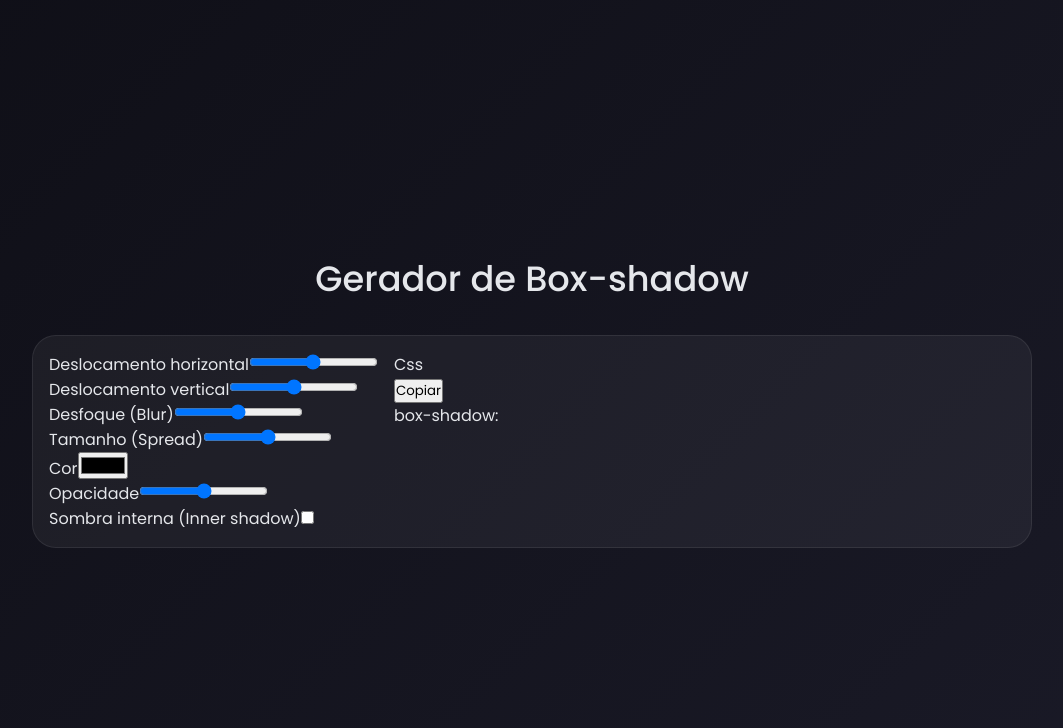
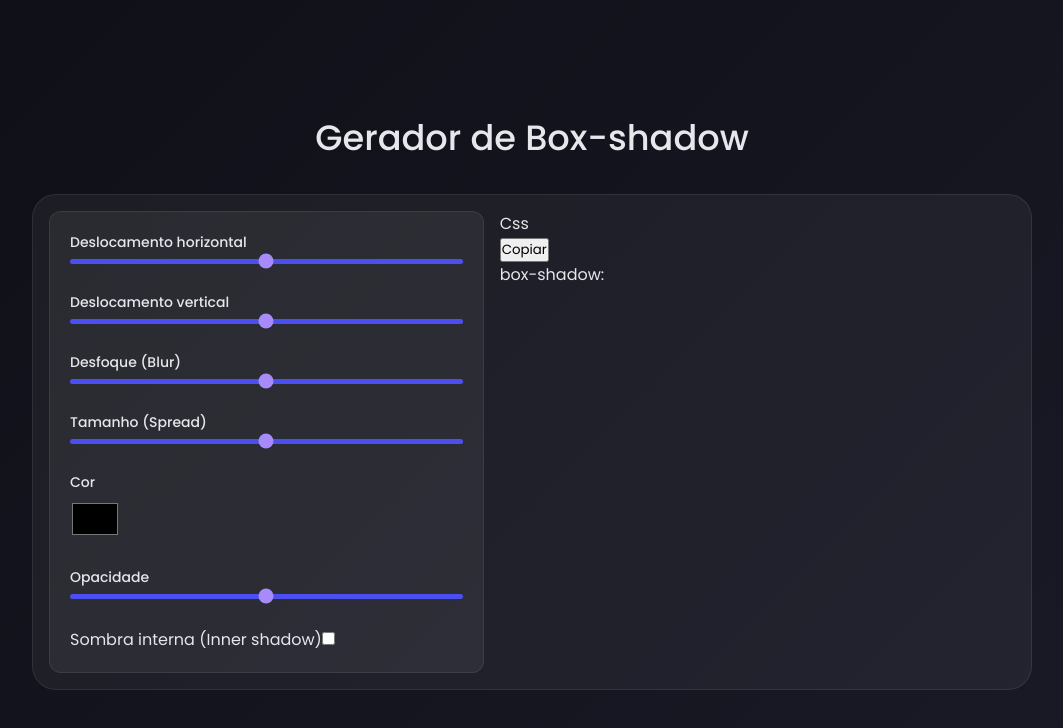
Before and after one commit to JoksLobo/gerador_de_box-Shadow, a Next.js app: page / in a window 1280 px wide. Shown: the top 728 px of the page, without its empty margins (108-1171 px from the left). Built offline with nearby package versions, Linux system fonts and the light colour scheme.

Commit message:
estilização do controls, control-group e inputs

```diff
--- a/src/app/styles.css
+++ b/src/app/styles.css
@@ -29,4 +29,45 @@ h1 {
   gap: 16px;
   border: solid 1px #ffffff14;
   width: 1000px;
+
+  .controls {
+    width: 45%;
+    display: flex;
+    flex-direction: column;
+    gap: 28px;
+    background-color: #ffffff0f;
+    padding: 20px;
+    border-radius: 12px;
+    border: 1px solid #ffffff14;
+
+    .control-group {
+      display: flex;
+      flex-direction: column;
+      gap: 6px;
+
+      label {
+        font-size: 14px;
+        font-weight: 500;
+      }
+
+      input[type="range"] {
+        width: 100%;
+        cursor: pointer;
+        accent-color: #a78bfa;
+        background: #4c4fef;
+        appearance: none;
+        border-radius: 8px;
+        height: 5px;
+      }
+
+      input[type="color"] {
+        width: 50px;
+        height: 40px;
+        border: none;
+        background-color: transparent;
+        cursor: pointer;
+        border-radius: 8px;
+      }
+    }
+  }
 }
```
